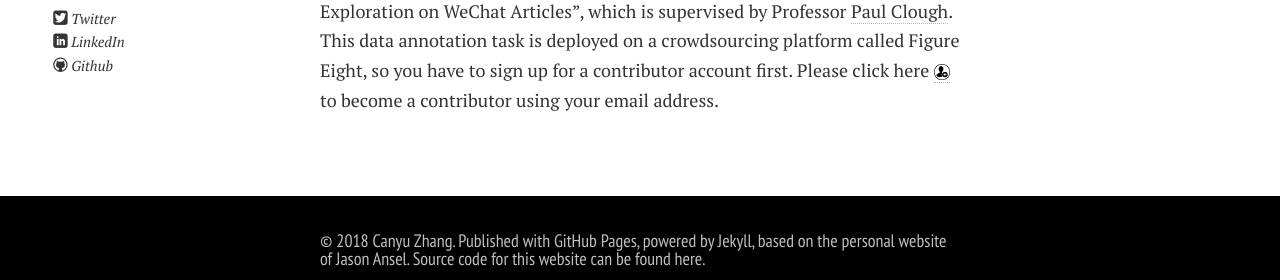
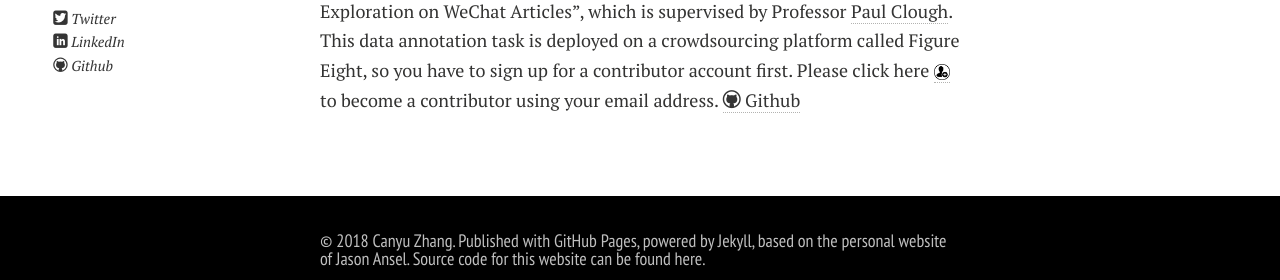
Before and after one commit to aaronzhangcanyu/aaronzhangcanyu.github.io, a Jekyll site: the page built from contribution.md, in a window 1280 px wide. Shown: the part 210-490 px from the top of the page. Built offline with Jekyll 4.4.1, drawn with Linux system fonts in a browser that asks for light colours; nearby versions of some CDN libraries; Markdown is read by kramdown in place of the engine named in the settings.

Commit message:
Update contribution.md

```diff
--- a/contribution.md
+++ b/contribution.md
@@ -7,6 +7,7 @@ title: Contribution
 # Make Contribution
 
 Thanks for making contribution on my research, “Clickbait Detection and Exploration on WeChat Articles”, which is supervised by Professor [Paul Clough]. This data annotation task is deployed on a crowdsourcing platform called Figure Eight, so you have to sign up for a contributor account first. Please click here [<img src="/images/signupIcon.png" alt align="absmiddle" width="16" height="16" target="_blank">] to become a contributor using your email address.
+<a href="http://github.com/aaronzhangcanyu" target="_blank"><i class="icon-github"></i> Github</a>
 
 
 
```
